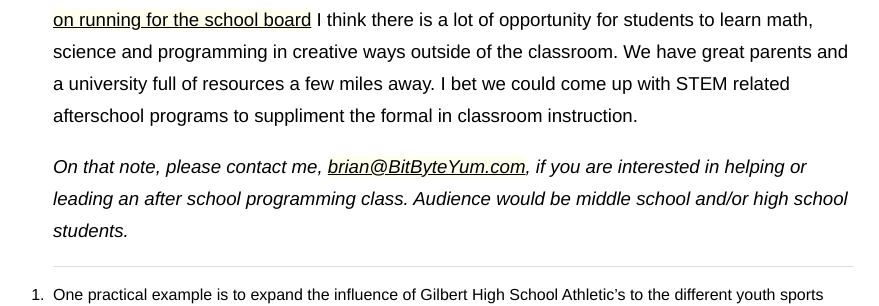
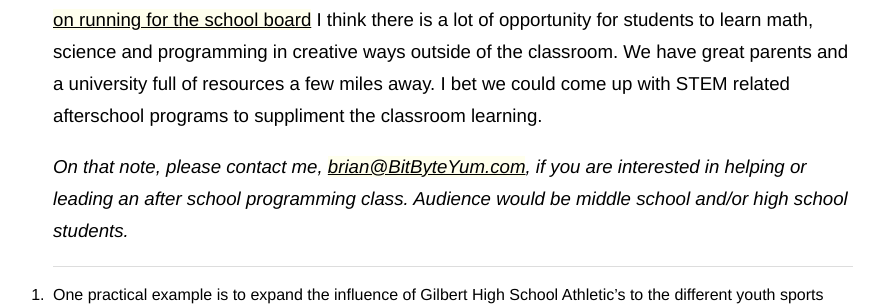
Before and after one commit to banderson623/banderson623.github.com, a Jekyll site: the page built from _posts/2015-09-07-question-values.md, in a window 1280 px wide and 900 px high, scrolled down 1542 px. Shown: the part 251-557 px from the top of the window, without its empty margins (187-1066 px from the left). Built offline with Jekyll 4.4.1, drawn with Linux system fonts in a browser that asks for light colours; a script that is not in the unit is left out.

Commit message:
small clarification

```diff
--- a/_posts/2015-09-07-question-values.md
+++ b/_posts/2015-09-07-question-values.md
@@ -38,7 +38,7 @@ Thanks for asking! Here are the things I love about our district:
 
 Short answer: To trust our administrators and teachers to pick the best cirriculum. And the board's job would be to give them the resources and support they need to purchase the supplies and teach these subjects.
 
-My only suggestion, given the limited knowledge I have of our current programs, is to encourage extra curricular opportunities for students to explore these fields. _I am sure I will have a lot more thoughts on this if I am elected. I mean, I am a <s>nerd</s> computer programmer and have a degree in computer science. So these topics are really interesting to me._  As I mentioned in my [initial post on running for the school board](/projects/gilbert-school-board) I think there is a lot of opportunity for students to learn math, science and programming in creative ways outside of the classroom. We have great parents and a university full of resources a few miles away. I bet we could come up with STEM related afterschool programs to suppliment the formal in classroom instruction.
+My only suggestion, given the limited knowledge I have of our current programs, is to encourage extra curricular opportunities for students to explore these fields. _I am sure I will have a lot more thoughts on this if I am elected. I mean, I am a <s>nerd</s> computer programmer and have a degree in computer science. So these topics are really interesting to me._  As I mentioned in my [initial post on running for the school board](/projects/gilbert-school-board) I think there is a lot of opportunity for students to learn math, science and programming in creative ways outside of the classroom. We have great parents and a university full of resources a few miles away. I bet we could come up with STEM related afterschool programs to suppliment the classroom learning.
 
 _On that note, please contact me, [brian@BitByteYum.com](mailto:brian@bitbyteyum.com), if you are interested in helping or leading an after school programming class. Audience would be middle school and/or high school students._
 
```
